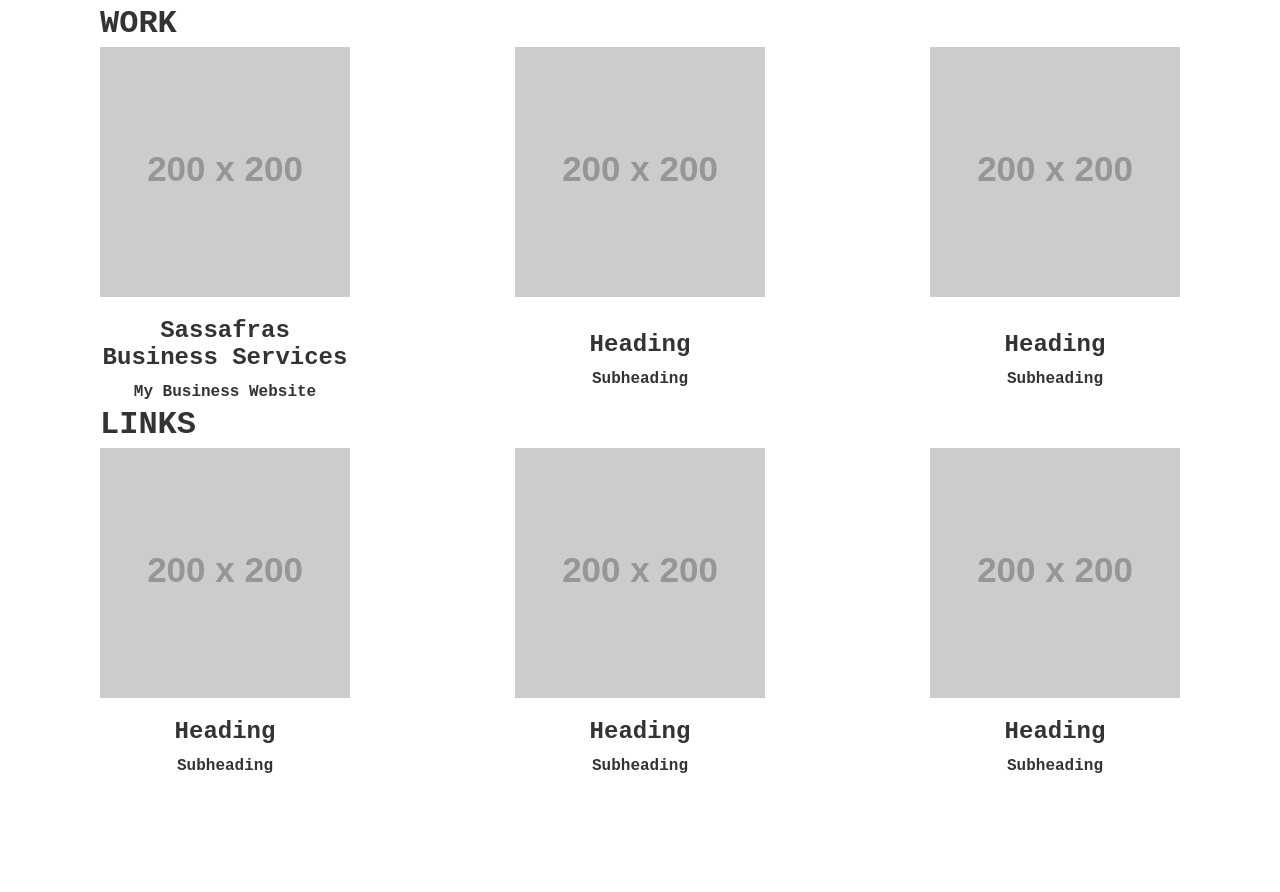
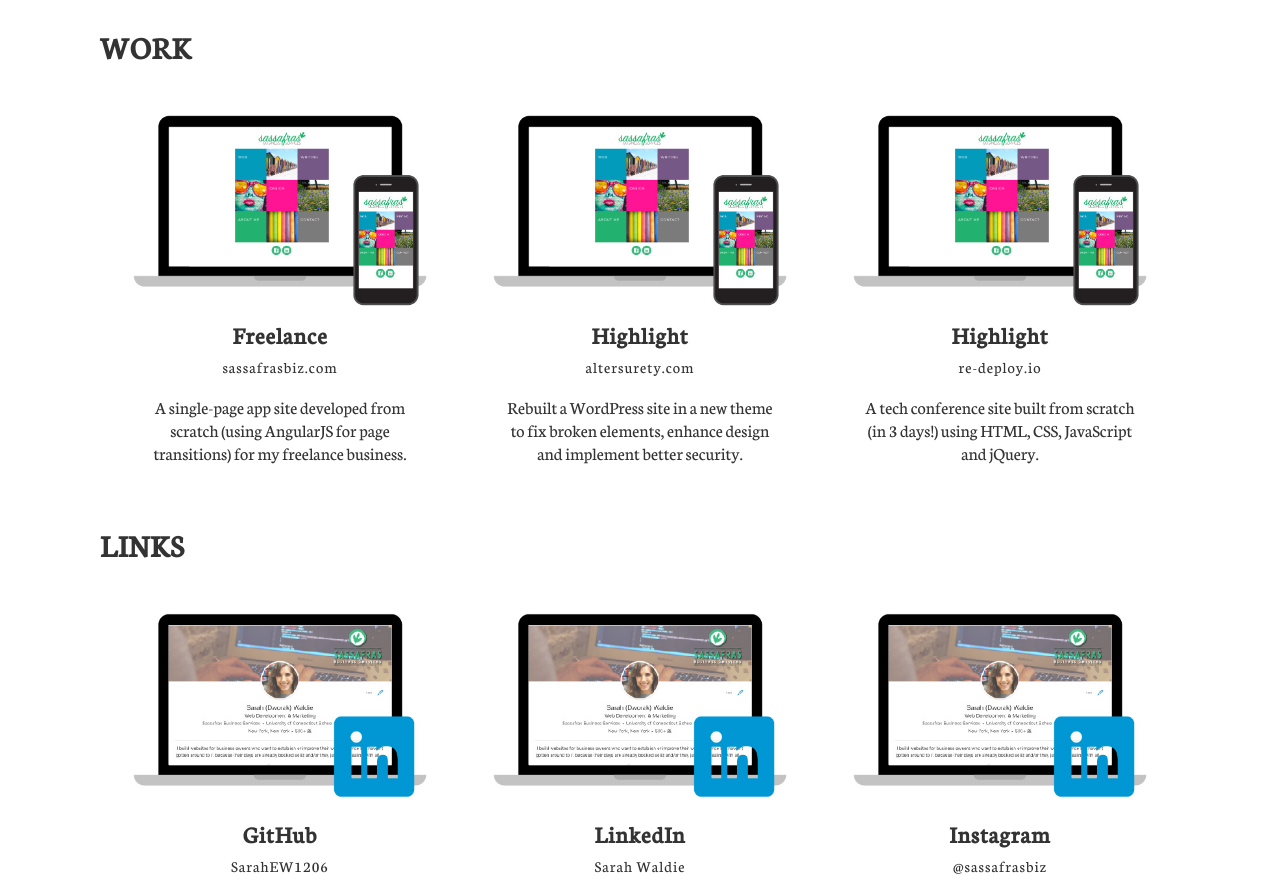
Before and after one commit to SarahEW1206/portfolio-project, a website: page index.html in a window 1280 px wide. Shown: the part 686-1578 px from the top of the page. Before the commit the page ends 1461 px from the top, so only its background shows below. Drawn offline with nearby package versions, Linux system fonts and the light colour scheme; placeholder pictures from the web are drawn by us.

Commit message:
added semantic element main and all placeholder image srcsets

```diff
--- a/index.html
+++ b/index.html
@@ -11,6 +11,8 @@
     <link rel="stylesheet" href="css/styles.css">
     <link rel="stylesheet" href="https://use.fontawesome.com/releases/v5.0.10/css/all.css" integrity="sha384-+d0P83n9kaQMCwj8F4RJB66tzIwOKmrdb46+porD/OvrJ+37WqIM7UoBtwHO6Nlg"
         crossorigin="anonymous">
+    <link href="https://fonts.googleapis.com/css?family=Neuton:200, 300, 400, 700, 800" rel="stylesheet">
+
 
     <script src="scripts/scripts.js"></script>
 
@@ -33,7 +35,6 @@
         </div>
     </nav>
 
-    <div class="container">
 
     <header class="header">
         <div class="header-logo">
@@ -47,45 +48,66 @@
         </div>
     </header>
 
+    <main class="container">
+
         <div class="featured">
         </div>
 
-        <div class="content-heading-first">
+        <div id="work-anchor-ref" class="content-heading-first">
             <h1>WORK</h1>
         </div>
 
         <div class="content-boxes-first">
             <div class="content-box">
                 <div class="content-img">
-                    <img src="http://via.placeholder.com/200x200">
+                    <picture>
+                        <source media="(min-width: 1080px)" srcset="img/freelance-combo-400x300.jpg">
+                        <source media="(min-width: 600px)" srcset="img/freelance-400x300.jpg">
+                        <img src="img/freelance-275.jpg" srcset="img/freelance-275.jpg" alt="website mockup images">
+                    </picture>
                 </div>
-                <div class="content-box-desc vertical-align-top">
+                <div class="content-box-desc vertical-align-switch">
                     <div class="vertical-aligner">
-                        <h2>Sassafras Business Services</h2>
-                        <h4>My Business Website</h4>
+                        <h2>Freelance</h2>
+                        <h4>sassafrasbiz.com</h4>
+                        <p>A single-page app site developed from scratch (using AngularJS for page transitions) for my freelance
+                            business.
+                        </p>
 
                     </div>
                 </div>
             </div>
             <div class="content-box">
                 <div class="content-img">
-                    <img src="http://via.placeholder.com/200x200">
+                    <picture>
+                        <source media="(min-width: 1080px)" srcset="img/freelance-combo-400x300.jpg">
+                        <source media="(min-width: 600px)" srcset="img/freelance-400x300.jpg">
+                        <img src="img/freelance-275.jpg" srcset="img/freelance-275.jpg" alt="website mockup images">
+                    </picture>
                 </div>
-                <div class="content-box-desc vertical-align-top">
+                <div class="content-box-desc vertical-align-switch">
                     <div class="vertical-aligner">
-                        <h2>Heading</h2>
-                        <h4>Subheading</h4>
+                        <h2>Highlight</h2>
+                        <h4>altersurety.com</h4>
+                        <p>Rebuilt a WordPress site in a new theme to fix broken elements, enhance design and implement better
+                            security.
+                        </p>
                     </div>
                 </div>
             </div>
             <div class="content-box">
                 <div class="content-img">
-                    <img src="http://via.placeholder.com/200x200">
+                    <picture>
+                        <source media="(min-width: 1080px)" srcset="img/freelance-combo-400x300.jpg">
+                        <source media="(min-width: 600px)" srcset="img/freelance-400x300.jpg">
+                        <img src="img/freelance-275.jpg" srcset="img/freelance-275.jpg" alt="website mockup images">
+                    </picture>
                 </div>
-                <div class="content-box-desc vertical-align-top">
+                <div class="content-box-desc vertical-align-switch">
                     <div class="vertical-aligner">
-                        <h2>Heading</h2>
-                        <h4>Subheading</h4>
+                        <h2>Highlight</h2>
+                        <h4>re-deploy.io</h4>
+                        <p>A tech conference site built from scratch (in 3 days!) using HTML, CSS, JavaScript and jQuery.</p>
                     </div>
                 </div>
             </div>
@@ -98,43 +120,55 @@
         <div class="content-boxes-second">
             <div class="content-box">
                 <div class="content-img">
-                    <img src="http://via.placeholder.com/200x200">
+                    <picture>
+                        <source media="(min-width: 1080px)" srcset="img/linkedin-large.jpg">
+                        <source media="(min-width: 600px)" srcset="img/linkedin-large.jpg">
+                        <img src="img/freelance-275.jpg" srcset="img/linkedin-mobile.jpg" alt="linkedin images">
+                    </picture>
                 </div>
                 <div class="content-box-desc vertical-align-center">
                     <div class="vertical-aligner">
-                        <h2>Heading</h2>
-                        <h4>Subheading</h4>
+                        <h2>GitHub</h2>
+                        <a href="https://github.com/SarahEW1206" target="_blank">
+                            <h4>SarahEW1206</h4>
+                        </a>
                     </div>
                 </div>
             </div>
             <div class="content-box">
                 <div class="content-img">
-                    <img src="http://via.placeholder.com/200x200">
+                    <picture>
+                        <source media="(min-width: 1080px)" srcset="img/linkedin-large.jpg">
+                        <source media="(min-width: 600px)" srcset="img/linkedin-large.jpg">
+                        <img src="img/freelance-275.jpg" srcset="img/linkedin-mobile.jpg" alt="linkedin images">
+                    </picture>
                 </div>
                 <div class="content-box-desc vertical-align-center">
                     <div class="vertical-aligner">
-                        <h2>Heading</h2>
-                        <h4>Subheading</h4>
+                        <h2>LinkedIn</h2>
+                        <h4>Sarah Waldie</h4>
                     </div>
                 </div>
             </div>
             <div class="content-box">
                 <div class="content-img">
-                    <img src="http://via.placeholder.com/200x200">
+                    <picture>
+                        <source media="(min-width: 1080px)" srcset="img/linkedin-large.jpg">
+                        <source media="(min-width: 600px)" srcset="img/linkedin-large.jpg">
+                        <img src="img/freelance-275.jpg" srcset="img/linkedin-mobile.jpg" alt="linkedin images">
+                    </picture>
                 </div>
                 <div class="content-box-desc vertical-align-center">
                     <div class="vertical-aligner">
-                        <h2>Heading</h2>
-                        <h4>Subheading</h4>
+                        <h2>Instagram</h2>
+                        <h4>@sassafrasbiz</h4>
                     </div>
                 </div>
             </div>
         </div>
 
 
-    </div>
-
-    </div>
+    </main>
 
     <!-- jQuery -->
     <script src="https://code.jquery.com/jquery-3.2.1.min.js" crossorigin="anonymous"></script>
--- a/scripts/scripts.js
+++ b/scripts/scripts.js
@@ -14,6 +14,47 @@
             $(".sticky-nav").removeClass("shrink");
         }
     });
+};
+
+
+//Smooth scroll instead of jumping to anchor links.
+
+function smoothScroll() {
+
+    // Select all links with hashes
+    $('a[href*="#"]')
+        // Remove links that don't actually link to anything
+        .not('[href="#"]')
+        .not('[href="#0"]')
+        .click(function (event) {
+            // On-page links
+            if (
+                location.pathname.replace(/^\//, '') == this.pathname.replace(/^\//, '')
+                &&
+                location.hostname == this.hostname
+            ) {
+                // Figure out element to scroll to
+                var target = $(this.hash);
+                target = target.length ? target : $('[name=' + this.hash.slice(1) + ']');
+                // Does a scroll target exist?
+                if (target.length) {
+                    // Only prevent default if animation is actually gonna happen
+                    event.preventDefault();
+                    $('html, body').animate({
+                        scrollTop: target.offset().top - 54
+                    }, 1000, function () {
+                        // Callback after animation
+                        // Must change focus!
+                        var $target = $(target);
+                        $target.focus();
+                        if ($target.is(":focus")) { // Checking if the target was focused
+                            return false;
+                        }
+                    });
+                }
+            }
+        });
 }
 
-window.onload = navShrink;
+window.addEventListener("load", navShrink);
+window.addEventListener("load", smoothScroll);
--- a/scss/imports/_main.scss
+++ b/scss/imports/_main.scss
@@ -20,26 +20,48 @@
 
 
 
-h1, h2, h3, h4, h5, h6 {
-    font-family: 'Courier New', Courier, monospace;
-    color: rgba(0,0,0,.8);
+h1, h2 {
+    font-family: 'Neuton', serif;
+    font-weight: 700;
+    letter-spacing: 1px;
+    line-height: 20px;
+    color: #333;
+    margin: 0;
+}
+
+h3, h4, h5, h6 {
+    font-family: 'Neuton', serif;
+    font-weight: 400;
+    letter-spacing: 1px;
+    color: #333;
     margin: 0;
 }
 
 p {
-    font-family: 'Courier New', Courier, monospace;
+    font-family: 'Neuton', serif;
     color: rgba(0,0,0,.8);
 }
 
 li {
-    font-family: 'Courier New', Courier, monospace;
+    font-family: 'Neuton', serif;
     color: rgba(0,0,0,.8);
 }
 
 a {
     text-decoration: none;
-    font-family: 'Courier New', Courier, monospace;
+    font-family: 'Neuton', serif;
+    font-weight: 400;
     color: rgba(0,0,0,.8);
+}
+
+
+.vertical-align-switch {
+    display: flex;
+    align-items: center;
+
+    @media screen and (min-width: 600px) {
+        align-items: flex-start;
+    }
 }
 
 
@@ -80,7 +102,7 @@
     right: 0;
     margin-left: auto;
     margin-right: auto;
-        transition: all 0.4s linear;
+    transition: all 0.4s linear;
     -o-transition: all 0.4s linear;
     -webkit-transition: all 0.4s linear;
     -moz-transition: all 0.4s linear ;
@@ -101,8 +123,12 @@
 }
 
 .envelope-icon {
-    font-size: 40px;
+    font-size: 25px;
     line-height: 25px;
+}
+
+.fas {
+    font-weight: 500 !important;
 }
 
 .container {
@@ -120,18 +146,13 @@
 
 // Row 1 = header
 .header {
-    -ms-grid-column: 1;
-    -ms-grid-column-span: 12;
-    grid-column: 1 / -1;
-    -ms-grid-row: 1;
-    -ms-grid-row-span: 1;
-    grid-row: 1 / span 1;
     display: flex;
     flex-wrap: wrap;
     justify-content: space-between;
     padding-top: 5rem;
     padding-bottom: 1rem;
-    width: 100%;
+    width: 90%;
+    max-width: 1080px;
     margin: 0 auto;
 }
 
@@ -165,10 +186,6 @@
     text-align: center;
 }
 
-
-
-
-
 .featured {
     -ms-grid-column: 1;
     -ms-grid-column-span: 12;
@@ -188,6 +205,10 @@
     -ms-grid-row: 4;
     -ms-grid-row-span: 1;
     grid-row: 4 / span 1;
+}
+
+.content-heading-first h1, .content-heading-second h1 {
+    margin-top: 2rem;
 }
 
 .content-boxes-first {
@@ -249,10 +270,11 @@
     width: 100%;
     display: flex;
     flex-wrap: wrap;
+    margin: 1rem 0;
 }
 
 .content-img {
-    width: 40%;
+    width: 30%;
     margin: 0;
 }
 
@@ -262,7 +284,7 @@
 }
 
 .content-box-desc {
-    width: 50%;
+    width: 65%;
     text-align: left;
     margin: 0 auto;
 }
--- a/scss/imports/_media.scss
+++ b/scss/imports/_media.scss
@@ -32,10 +32,14 @@
         padding: 0 20px;
     }
 
+    .content-boxes-first, .content-boxes-second {
+        justify-content: flex-start;
+
+    }
+
     .content-box {
-        width: 30%;
-        max-width: 250px;
-    }
+        width: 50%;
+        }
 
     .content-img {
         width: 100%;
@@ -46,10 +50,24 @@
     .content-box-desc {
         width: 100%;
         text-align: center;
+
     }
 
-    .content-box-desc h2 {
-        margin-top: 1rem;
+    .content-box-desc p {
+        padding: 0 25px 0;
+        font-size: 18px;
     }
 
 }
+
+@media screen and (min-width: 1080px) {
+    .content-box {
+        width: 30%;
+        max-width: 350px;
+    }
+
+    .content-boxes-first, .content-boxes-second {
+        justify-content: space-around;
+
+    }
+}
```
Also changed, not shown: css/styles.css, img/freelance-275.jpg (added), img/freelance-400x300.jpg (added), img/freelance-combo-400x300.jpg (added), img/linkedin-large.jpg (added), img/linkedin-mobile.jpg (added), 1 other file. Lines whose indentation alone changed are shown as unchanged.
